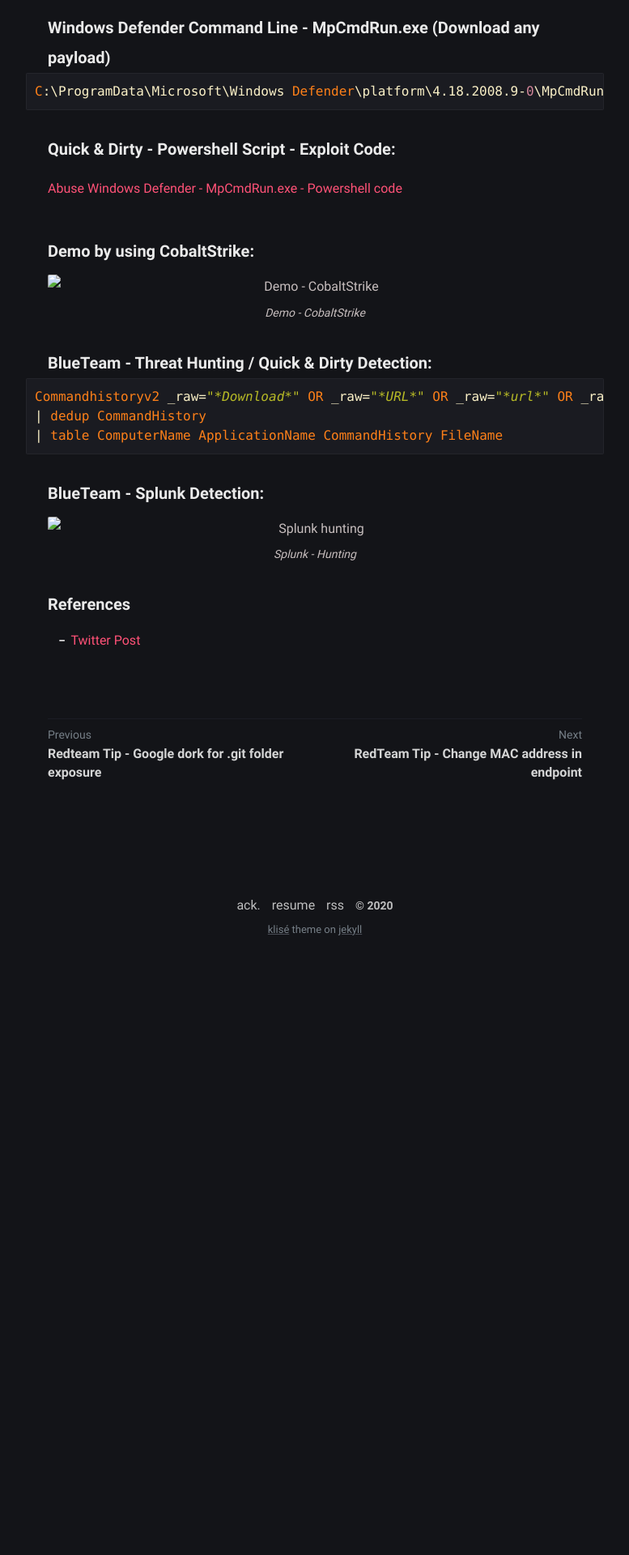
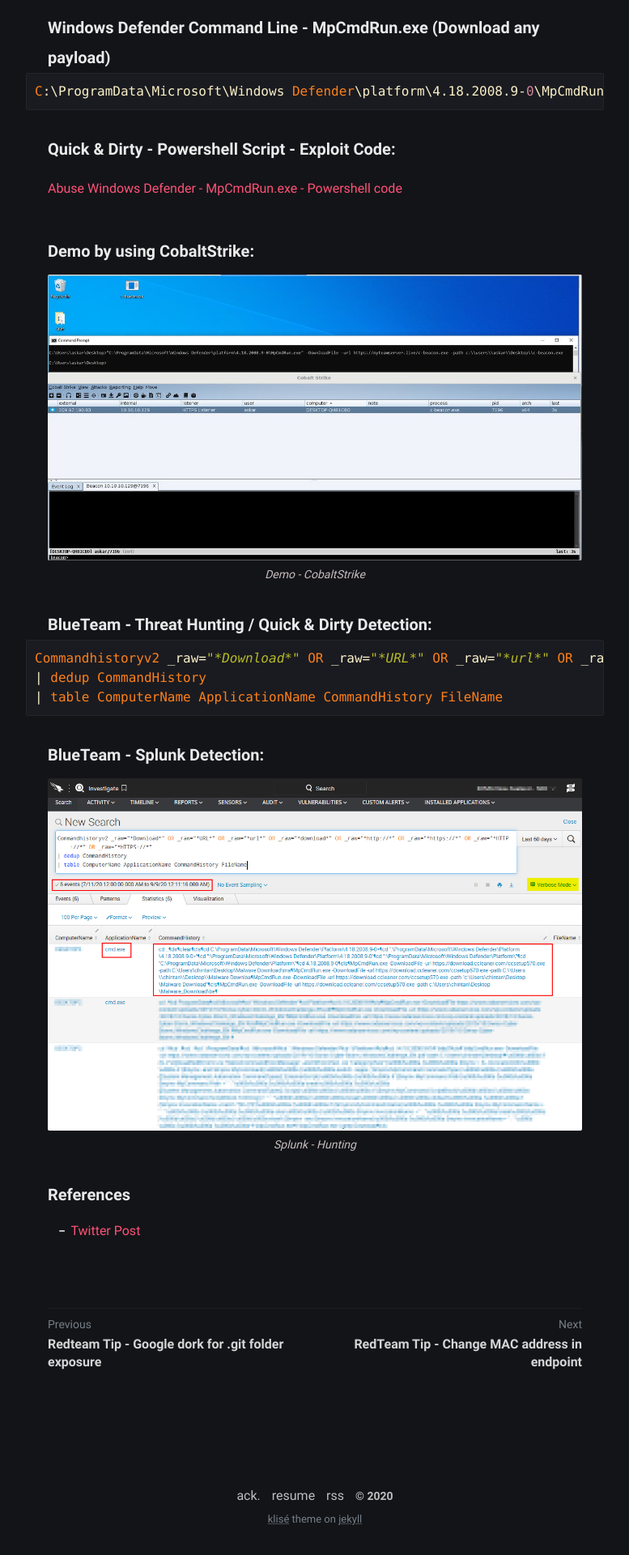
Before and after one commit to zer0trustsec/zer0trustsec.github.io, a Jekyll site: the page built from _posts/windowsdefender-official-backdoor-download-files-from-internet-mpcmdrun/2020-09-04-windowsdefender-official-backdoor-download-files-from-internet-mpcmdrun.md, in a window 1280 px wide. Shown: the part 909-2829 px from the top of the page at 81% size, without its empty margins (251-1028 px from the left). Built offline with Jekyll 4.4.1, drawn with Linux system fonts in a browser that asks for light colours; before the commit the page ends 2101 px from its top, so only the background shows below that.

Commit message:
Modifications

````diff
--- a/_posts/windowsdefender-official-backdoor-download-files-from-internet-mpcmdrun/2020-09-04-windowsdefender-official-backdoor-download-files-from-internet-mpcmdrun.md
+++ b/_posts/windowsdefender-official-backdoor-download-files-from-internet-mpcmdrun/2020-09-04-windowsdefender-official-backdoor-download-files-from-internet-mpcmdrun.md
@@ -25,7 +25,7 @@ C:\ProgramData\Microsoft\Windows Defender\platform\4.18.2008.9-0\MpCmdRun.exe -u
 
 #### Demo by using CobaltStrike:
 <figure>
-<img src="/windowsdefender-official-backdoor-download-files-from-internet-mpcmdrun/cbstrike.jpeg" alt="Demo - CobaltStrike">
+<img src="https://raw.githubusercontent.com/zer0trustsec/zer0trustsec.github.io/master/_posts/windowsdefender-official-backdoor-download-files-from-internet-mpcmdrun/cbstrike.jpeg" alt="Demo - CobaltStrike">
 <figcaption>Demo - CobaltStrike</figcaption>
 </figure>
 
@@ -37,7 +37,7 @@ Commandhistoryv2 _raw="*Download*" OR _raw="*URL*" OR _raw="*url*" OR _raw="*dow
 ```
 #### BlueTeam - Splunk Detection:
 <figure>
-<img src="/windowsdefender-official-backdoor-download-files-from-internet-mpcmdrun/splunk.png" alt="Splunk hunting">
+<img src="https://raw.githubusercontent.com/zer0trustsec/zer0trustsec.github.io/master/_posts/windowsdefender-official-backdoor-download-files-from-internet-mpcmdrun/splunk.png" alt="Splunk hunting">
 <figcaption>Splunk - Hunting</figcaption>
 </figure>
 
````
Also changed, not shown: 2 other files.
